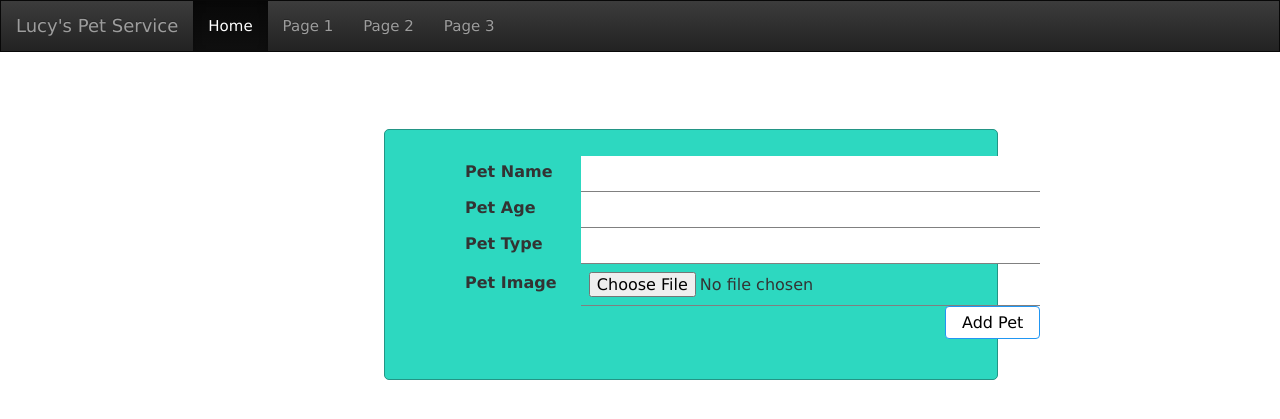
After one commit to mainul35/PetService, a PHP site: page /view/user/PetRegistration.php in a window 1280 px wide. The commit adds this page. Shown: the top 419 px of the page. Run offline with PHP 8.4, Linux system fonts and the light colour scheme.

Commit message:
Pet registration form added

```diff
--- a/view/admin/RightNav.php
+++ b/view/admin/RightNav.php
@@ -40,8 +40,8 @@
     }
 </style>
 <script>
-    var nav = ["Add pet type", "View bookings"];
-    var navLink = ["AddPetType.php", "#"];
+    var nav = ["Add pet type", "View bookings", "Log out"];
+    var navLink = ["AddPetType.php", "#", "../logout.php"];
     var i = 0;
     for (i = 0; i < nav.length; i++) {
         var menu = "<div class='menuItem' id='" + i + "'><a style='display:block; text-style: none;' href='" + navLink[i] + "'>" + nav[i] + "</a></div>";
--- /dev/null
+++ b/view/user/PetRegistration.php
@@ -0,0 +1,57 @@
+<?php
+/*
+ * To change this license header, choose License Headers in Project Properties.
+ * To change this template file, choose Tools | Templates
+ * and open the template in the editor.
+ */
+include_once '../navbar.php';
+?>
+<head>
+    <link rel="stylesheet" href="../../css/bootstrap.min.css"/>
+    <link rel="stylesheet" href="../../css/bootstrap-theme.css"/>
+    <link rel="stylesheet" href="../../css/w3.css"/>
+    <link rel="stylesheet" href="../../css/style.css"/>
+</head>
+<div class="form-div">
+    <form class="w3-container" method="post" action="PetRegister.php" enctype="multipart/form-data">
+        <table>
+            <tr>
+                <td>
+                    <label for="petName">Pet Name</label>
+                </td>
+                <td>
+                    <input class="w3-input" type="text" name="petName"/>
+                </td>
+            </tr>
+            <tr>
+                <td>
+                    <label for="petAge">Pet Age</label>
+                </td>
+                <td>
+                    <input class="w3-input" type="number" name="petAge"/>
+                </td>
+            </tr>
+            <tr>
+                <td>
+                    <label for="petType">Pet Type</label>
+                </td>
+                <td>
+                    <input class="w3-input" type="text" name="petType"/>
+                </td>
+            </tr>
+            <tr>
+                <td>
+                    <label for="petImage">Pet Image</label>
+                </td>
+                <td>
+                    <input class="w3-input" type="file" name="petImage"/>
+                </td>
+            </tr>
+            <tr>
+                <td colspan="2">
+                    <input style="margin-left: 60vh;" class="w3-btn w3-white w3-border w3-border-blue w3-round" type="submit" name="submit" value="Add Pet"/>
+                </td>
+            </tr>
+        </table>
+    </form>
+</div>
```
